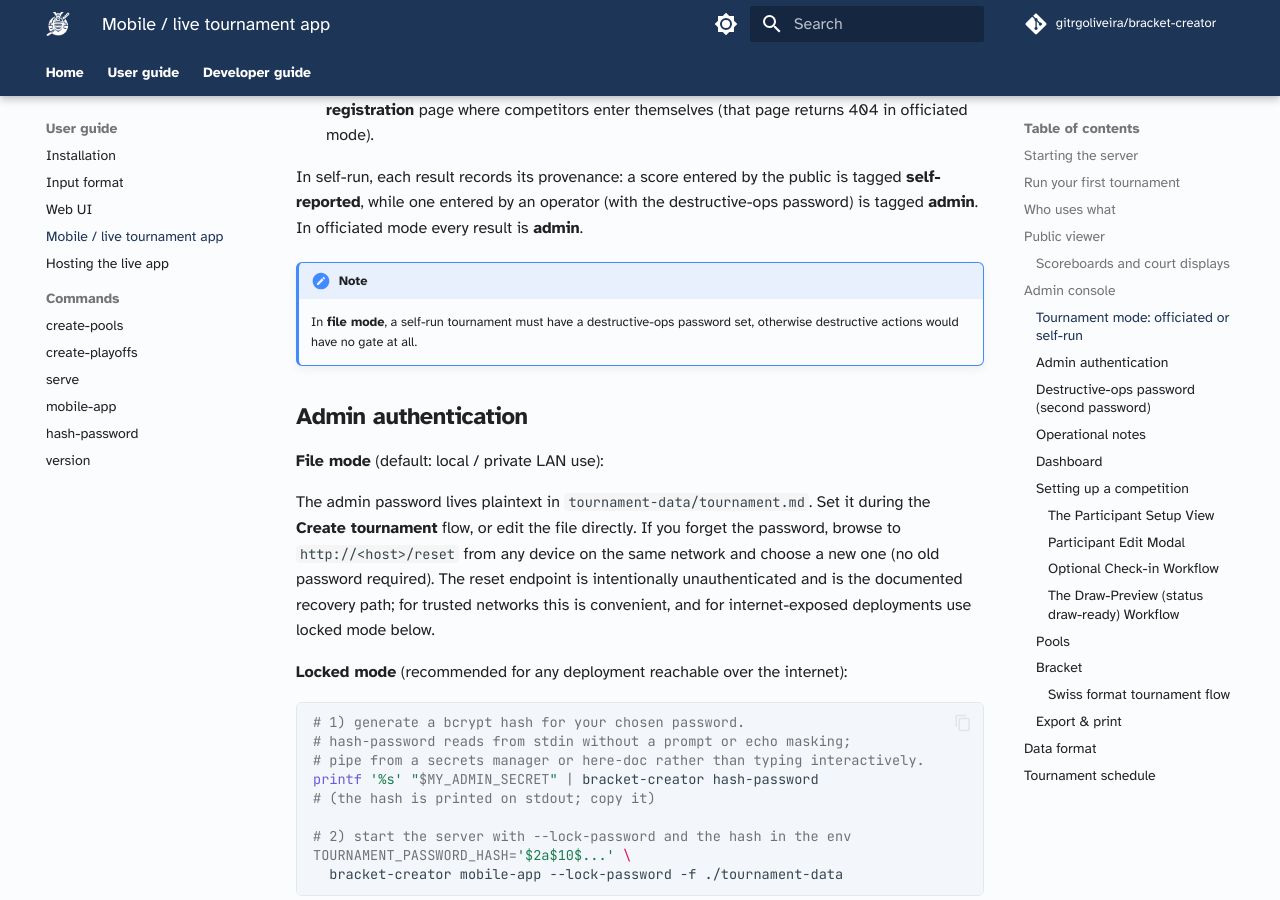
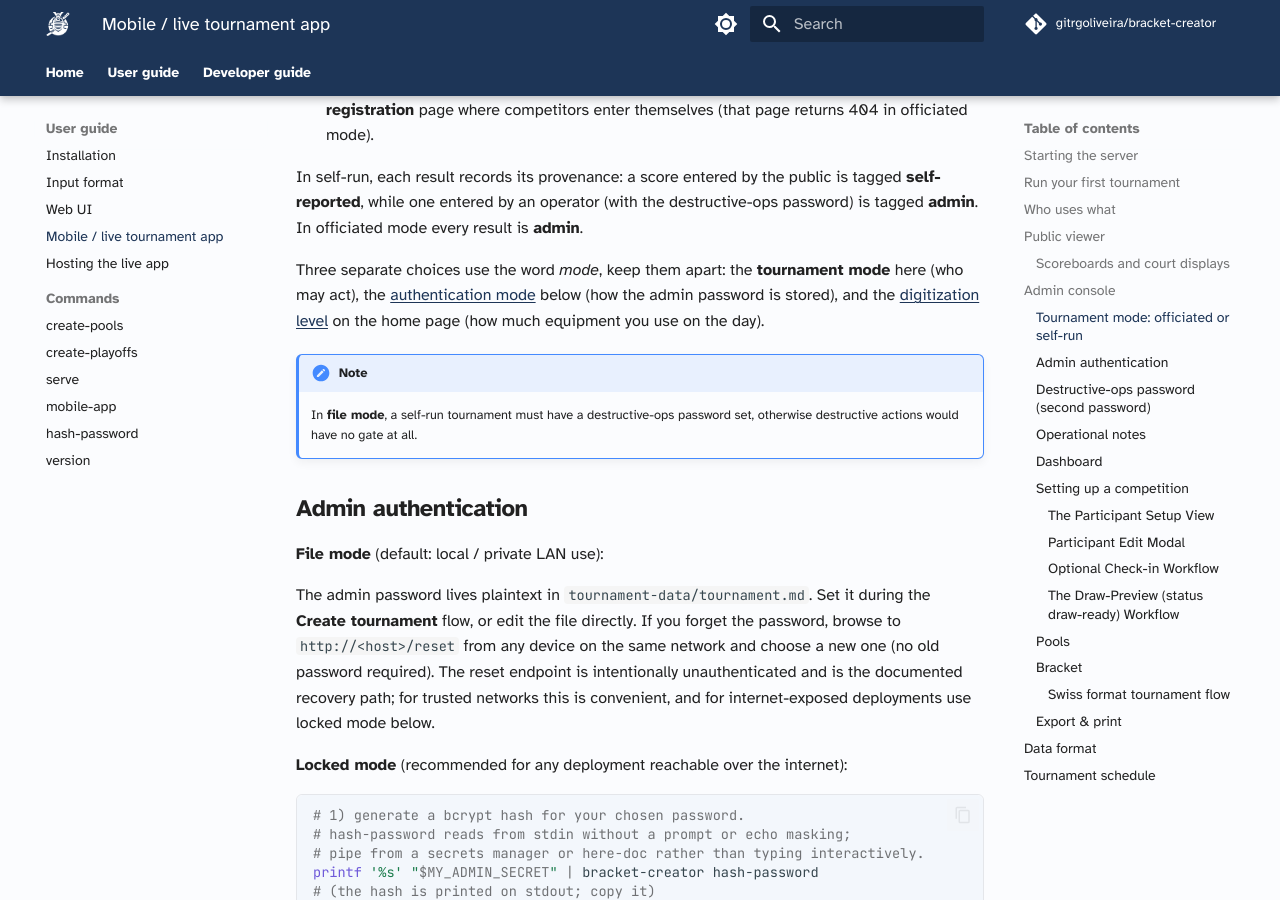
Before and after one commit to gitrgoliveira/bracket-creator, an MkDocs documentation site: the page built from docs/user-guide/mobile-app.md, in a window 1280 px wide and 900 px high, scrolled down 9120 px. Built offline with MkDocs 1.6.1 and Material for MkDocs 9.7.7, drawn with Linux system fonts in a browser that asks for light colours; comment, search, counter and statistics services are not loaded.

Commit message:
docs: cross-reference the three "mode" axes
Add a one-line clarifier in the tournament-mode section so readers don't
conflate the tournament mode (who may act), the file/locked authentication mode
(how the password is stored), and the digitization level on the home page (how
much equipment is used).

Co-Authored-By: Claude Opus 4.8 <noreply@anthropic.com>

```diff
--- a/docs/user-guide/mobile-app.md
+++ b/docs/user-guide/mobile-app.md
@@ -106,6 +106,8 @@ Every tournament is created in one of two **modes**, which decide who may run an
 - **Self-run**: constructive actions, **scoring, check-in, starting and completing competitions**, are **public** with no admin password, so competitors or table helpers can run and score their own matches. Only **destructive** actions (deleting a competition, editing the roster, discarding a draw) stay gated, behind the [destructive-ops password](#destructive-ops-password-second-password). Self-run also opens a public **self-registration** page where competitors enter themselves (that page returns 404 in officiated mode).
 
 In self-run, each result records its provenance: a score entered by the public is tagged **self-reported**, while one entered by an operator (with the destructive-ops password) is tagged **admin**. In officiated mode every result is **admin**.
+
+Three separate choices use the word *mode*, keep them apart: the **tournament mode** here (who may act), the [authentication mode](#admin-authentication) below (how the admin password is stored), and the [digitization level](../index.md#three-ways-to-run-a-tournament) on the home page (how much equipment you use on the day).
 
 !!! note
     In **file mode**, a self-run tournament must have a destructive-ops password set, otherwise destructive actions would have no gate at all.
```
